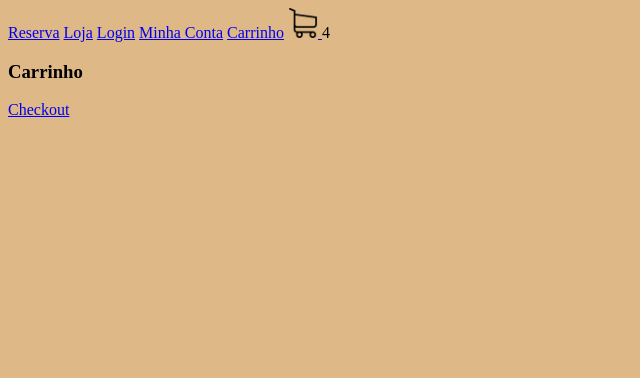
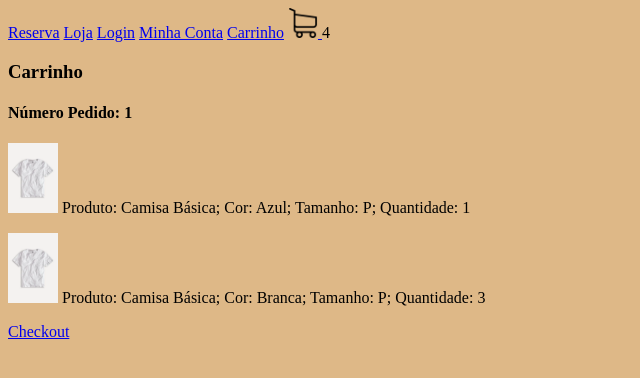
Before and after one commit to LucasCsAzevedo/projeto_ecommerce_reserva_django, a Django app: page /carrinho/ in a window 1280 px wide. Shown: the top 378 px of the page, without its empty margins (0-640 px from the left). Run offline with Django 5.2, Linux system fonts and the light colour scheme; a user stored in the database is signed in; data comes from the database, SQL or seed files in the repository; both versions use the stored data as it was after the commit; some libraries are stand-ins or nearby versions.

Commit message:
aula 32: add itens no carrinho

```diff
--- a/loja/novos_context.py
+++ b/loja/novos_context.py
@@ -7,7 +7,7 @@ def carrinho(request):
     if request.user.is_authenticated:
         cliente = request.user.cliente # Consigo pegar o cliente através do user, como existe um relacionamento OnetoOne eu poderia fazer isso inverso: cliente.user
     else:
-        print('não logado')
+        return {"quantidade_produtos_carrinho": quantidade_produtos_carrinho}
 
     pedido, criado = Pedido.objects.get_or_create(cliente=cliente, finalizado=False) # O django já tem essa função para caso não encontrar o pedido, criar ele.
     itens_pedido = ItensPedido.objects.filter(pedido=pedido)
--- a/loja/templates/carrinho.html
+++ b/loja/templates/carrinho.html
@@ -4,6 +4,16 @@
 {% block body %}
 
 <h3>Carrinho</h3>
+<h4>Número Pedido: {{ pedido.id }}</h4>
+
+{% for item in itens_pedido %}
+
+    <p>
+        <img src="{{ item.item_estoque.produto.imagem.url }}" alt="" width="50px" height="70px">
+        Produto: {{ item.item_estoque.produto.nome }}; Cor: {{ item.item_estoque.cor.nome }}; Tamanho: {{ item.item_estoque.tamanho }}; Quantidade: {{ item.quantidade }}
+    </p>
+
+{% endfor %}
 
 <a href="{% url 'checkout' %}">Checkout</a>
 
--- a/loja/views.py
+++ b/loja/views.py
@@ -63,7 +63,16 @@ def adicionar_carrinho(request, id_produto):
 
 
 def carrinho(request):
-    return render(request, 'carrinho.html')
+    if request.user.is_authenticated:
+        cliente = request.user.cliente
+
+    pedido, criado = Pedido.objects.get_or_create(cliente=cliente, finalizado=False) # O django já tem essa função para caso não encontrar o pedido, criar ele.
+    itens_pedido = ItensPedido.objects.filter(pedido=pedido)
+    context = {
+        "pedido": pedido,
+        "itens_pedido": itens_pedido
+    }
+    return render(request, 'carrinho.html', context)
 
 
 def checkout(request):
```
Also changed, not shown: db.sqlite3.
